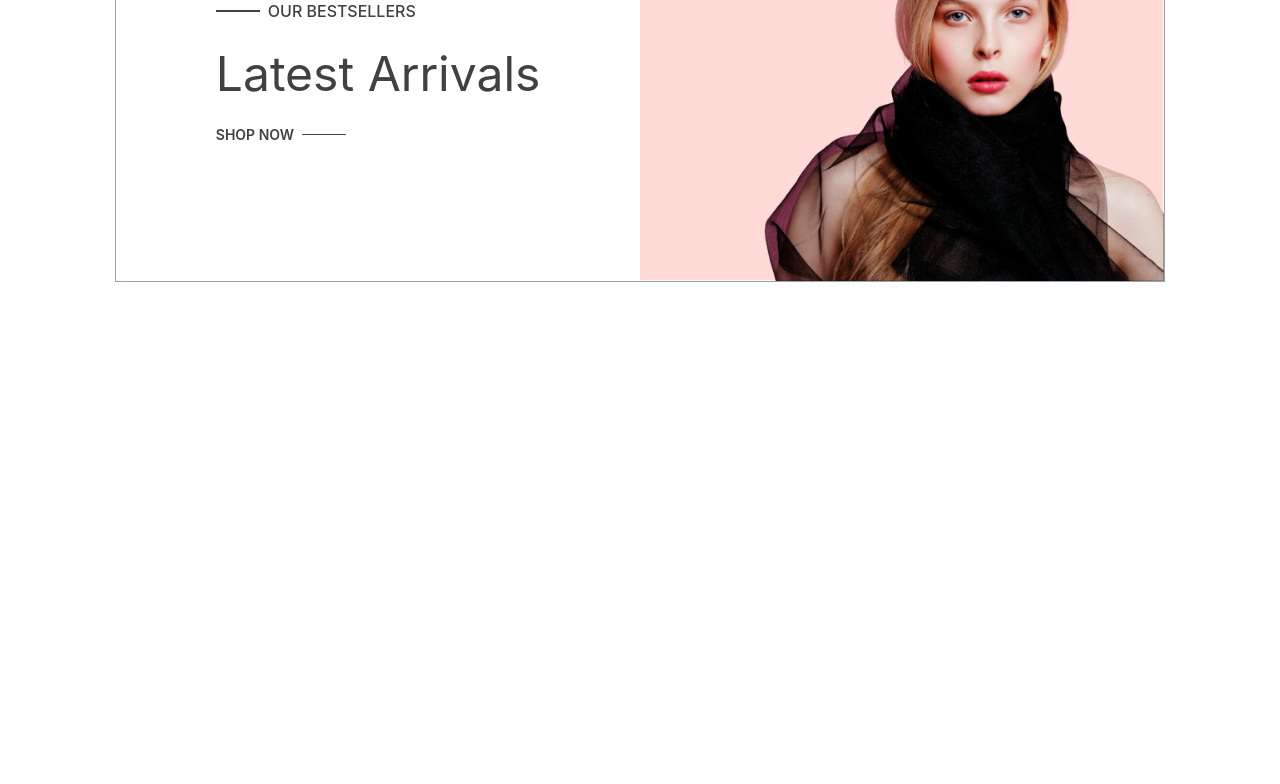
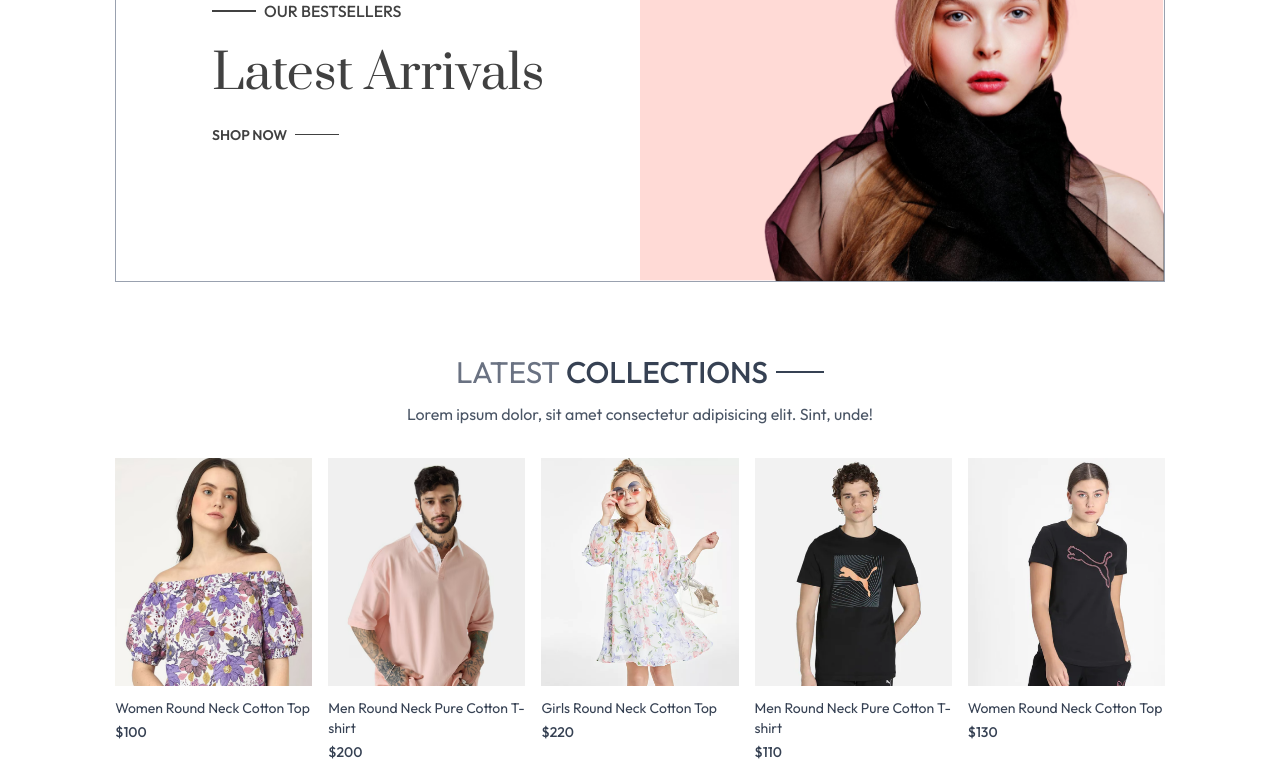
Before and after one commit to rishavraj45/E-Commerce-Web-App---Forever, a React (Vite) app in the folder frontend/: page / in a window 1280 px wide. Shown: the part 220-1004 px from the top of the page. Before the commit the page ends 800 px from the top, so only its background shows below. Built offline with nearby package versions, Linux system fonts and the light colour scheme.

Commit message:
created LatestCollection section

```diff
--- a/frontend/src/components/Hero.jsx
+++ b/frontend/src/components/Hero.jsx
@@ -13,7 +13,7 @@
             <p className='w-8 md:w-11 h-[2px] bg-[#414141]'></p>
             <p className='font-medium text-sm md:text-base'>OUR BESTSELLERS</p>
           </div>
-          <h1 className='text-3xl sm:py-3 lg:text-5xl leading-relaxed'>Latest Arrivals</h1>
+          <h1 className='prata-regular text-3xl sm:py-3 lg:text-5xl leading-relaxed'>Latest Arrivals</h1>
           <div className='flex items-center gap-2'>
             <p className='font-semibold text-sm md:txt-base'>SHOP NOW</p>
             <p className='w-8 md:w-11 h-[1px] bg-[#414141]'></p>
--- /dev/null
+++ b/frontend/src/components/LatestCollection.jsx
@@ -0,0 +1,36 @@
+import React, { useContext, useEffect, useState } from 'react'
+import { ShopContext } from '../context/ShopContext'
+import Title from './Title';
+import ProductItem from './ProductItem';
+
+const LatestCollection = () => {
+
+    const {products} = useContext(ShopContext);
+    console.log(products);
+    const [latestProducts,setLatestProducts] = useState([]);
+
+    useEffect(()=>{
+        setLatestProducts(products.slice(0,10));
+    },[])
+
+  return (
+    <div className='my-10'>
+        <div className='text-center py-8 text-3xl'>
+            <Title text1={'LATEST'} text2={'COLLECTIONS'} />
+            <p className='w-3/4 m-auto text-xs sm:text-sm md:text-base text-gray-600'>
+                Lorem ipsum dolor, sit amet consectetur adipisicing elit. Sint, unde!
+            </p>
+        </div>
+        {/* Rendering products  */}
+        <div className='grid grid-cols-2 sm:grid-cols-3 md:grid-cols-4 lg:grid-cols-5 gap-4 gap-y-6'>
+            {
+                latestProducts.map((item,index)=>(
+                    <ProductItem key={index} id={item._id} image={item.image} name={item.name} price={item.price} />
+                ))
+            }
+        </div>
+    </div>
+  )
+}
+
+export default LatestCollection
--- a/frontend/src/components/Navbar.jsx
+++ b/frontend/src/components/Navbar.jsx
@@ -9,7 +9,7 @@
   return (
     <div className='flex items-center justify-between py-5 font-medium'>
 
-        <img src={assets.logo} className='w-36' alt='' />
+        <Link to='/'><img src={assets.logo} className='w-36' alt='' /></Link>
 
         <ul className='hidden sm:flex gap-5 text-sm text-gray-700'>
             <NavLink to='/' className='flex flex-col items-center gap-1'>
--- /dev/null
+++ b/frontend/src/components/ProductItem.jsx
@@ -0,0 +1,19 @@
+import React, { useContext } from 'react'
+import { ShopContext } from '../context/ShopContext'
+import { Link } from 'react-router-dom';
+
+const ProductItem = ({id,image,name,price}) => {
+    const {currency} = useContext(ShopContext);
+
+  return (
+    <Link className='text-gray-700 cursor-pointer' to={`/product/${id}`}>
+        <div className='overflow-hidden'>
+            <img className='hover:scale-110 transition ease-in-out' src={image[0]} alt='' />
+        </div>
+        <p className='pt-3 pb-1 text-sm'>{name}</p>
+        <p className='text-sm font-medium'>{currency}{price}</p>
+    </Link>
+  )
+}
+
+export default ProductItem
--- /dev/null
+++ b/frontend/src/components/Title.jsx
@@ -0,0 +1,13 @@
+import React from 'react'
+
+const Title = ({text1,text2}) => {
+  return (
+    <div className='inline-flex gap-2 items-center mb-3'>
+        <p className='text-gray-500'>{text1} <span className='text-gray-700 font-medium'>{text2}</span></p>
+        <p className='w-8 sm:w-12 h-[1px] sm:h-[2px] bg-gray-700'></p>
+
+    </div>
+  )
+}
+
+export default Title
--- /dev/null
+++ b/frontend/src/context/ShopContext.jsx
@@ -0,0 +1,21 @@
+import { createContext } from "react";
+import { products } from "../assets/assets";
+
+export const ShopContext = createContext();
+
+const ShopContextProvider = (props) => {
+    const currency = '$';
+    const delievery_fee = 10;
+
+    const value = {
+        products , currency , delievery_fee
+    }
+    return (
+        <ShopContext.Provider value={value}>
+            {props.children}
+        </ShopContext.Provider>
+    )
+}
+
+
+export default ShopContextProvider;
--- a/frontend/src/index.css
+++ b/frontend/src/index.css
@@ -1,5 +1,25 @@
+@import url('https://fonts.googleapis.com/css2?family=Outfit:wght@100..900&family=Prata&display=swap');
+
 @import "tailwindcss";
 
 a.active hr{
     display: block;
 }
+
+*{
+    font-family: Outfit;
+}
+
+.prata-regular {
+  font-family: "Prata", serif;
+  font-weight: 400;
+  font-style: normal;
+}
+
+/* on phone screen, on which page i'm currently from side menu  */
+@media (max-width:640px) {
+    a.active{
+        background-color: black;
+        color: white;
+    }
+}
--- a/frontend/src/main.jsx
+++ b/frontend/src/main.jsx
@@ -3,9 +3,12 @@
 import './index.css'
 import App from './App.jsx'
 import {BrowserRouter} from 'react-router-dom'
+import ShopContextProvider from './context/ShopContext.jsx'
 
 createRoot(document.getElementById('root')).render(
   <BrowserRouter>
+  <ShopContextProvider>
     <App />
+  </ShopContextProvider>
   </BrowserRouter>,
 )
--- a/frontend/src/pages/Home.jsx
+++ b/frontend/src/pages/Home.jsx
@@ -1,10 +1,12 @@
 import React from 'react'
 import Hero from '../components/Hero'
+import LatestCollection from '../components/LatestCollection'
 
 const Home = () => {
   return (
     <div>
       <Hero />
+      <LatestCollection />
     </div>
   )
 }
```
